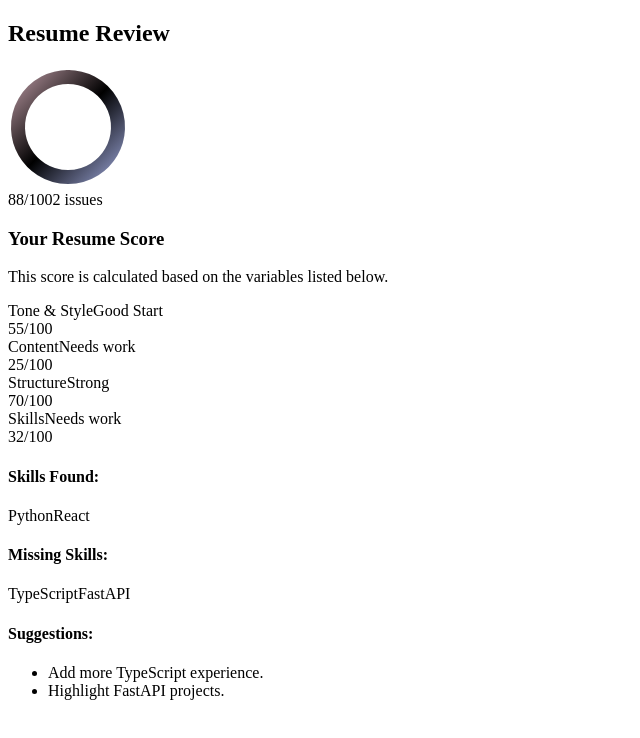
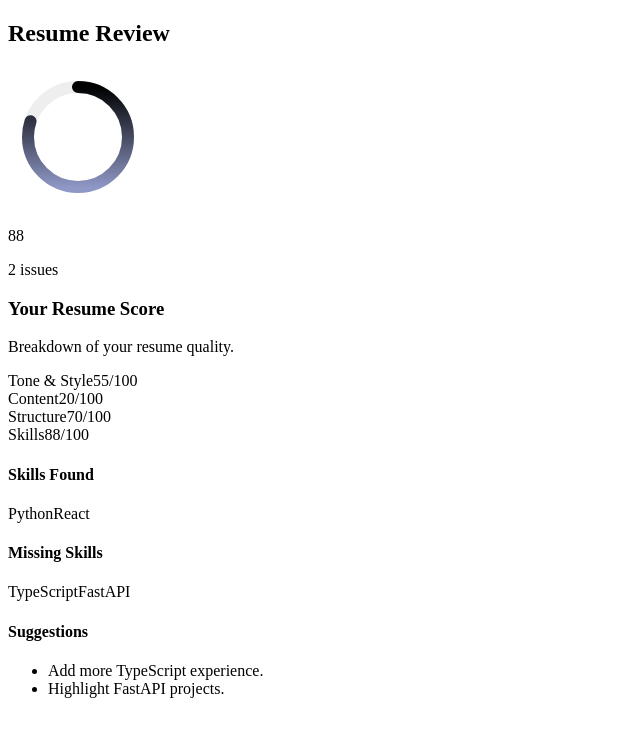
Before and after one commit to ayushrusiya9/ai-resume-analyzer-frontend, a Next.js app: page /ResultPage in a window 1280 px wide. Shown: the top 738 px of the page, without its empty margins (0-640 px from the left). Built offline with nearby package versions, Linux system fonts and the light colour scheme.

Commit message:
Refactor Button component for reusability and add loading state to UploadForm; enhance ResultPage with dynamic score breakdown and improved styling

```diff
--- a/src/components/Navbar.tsx
+++ b/src/components/Navbar.tsx
@@ -17,7 +17,7 @@ export default function Navbar() {
                 </h1>
                 {/* right side button */}
                 <div onClick={scrollToUpload}>
-                <Button />
+                {/* <Button /> */}
                 </div>
             </div>
         </nav>
--- a/src/pages/ResultPage.tsx
+++ b/src/pages/ResultPage.tsx
@@ -1,7 +1,5 @@
-import Navbar from "@/components/Navbar";
 import React from "react";
 
-// Props: expects the backend response structure
 interface ResultPageProps {
     match_score?: number;
     resume_skills?: string[];
@@ -9,80 +7,169 @@ interface ResultPageProps {
     suggestions?: string[];
 }
 
-// Helper for score color
+// Score color
 function getScoreColor(score: number) {
     if (score >= 70) return "text-green-600";
     if (score >= 40) return "text-yellow-500";
     return "text-red-500";
 }
 
-// Main ResultPage
-const ResultPage: React.FC<ResultPageProps> = ({ match_score = 88, resume_skills = ["Python", "React"], missing_skills = ["TypeScript", "FastAPI"], suggestions = ["Add more TypeScript experience.", "Highlight FastAPI projects."] }) => {
-    // Demo breakdown (static for now, can be dynamic)
+const ResultPage: React.FC<ResultPageProps> = ({
+    match_score = 88,
+    resume_skills = ["Python", "React"],
+    missing_skills = ["TypeScript", "FastAPI"],
+    suggestions = [
+        "Add more TypeScript experience.",
+        "Highlight FastAPI projects.",
+    ],
+}) => {
+
+    // SVG circle logic based on issues
+    const radius = 50;
+    const circumference = 2 * Math.PI * radius;
+    // If no issues, circle is full; if many issues, circle is low
+    // Assume 10+ issues = empty, 0 = full, interpolate in between
+    const maxIssues = 10;
+    const issues = missing_skills.length;
+    const fillPercent = issues >= maxIssues ? 0 : 1 - issues / maxIssues;
+    const progress = fillPercent * circumference;
+    const strokeDashoffset = circumference - progress;
+
+
+    // Dynamic breakdown logic
+    // Skills: match_score
+    // Content: number of resume_skills (out of 10)
+    // Structure: placeholder (always 70)
+    // Tone & Style: placeholder (always 55)
+    const contentScore = Math.min(Math.round((resume_skills.length / 10) * 100), 100);
+    const skillsTag = match_score >= 70 ? "Strong" : match_score >= 40 ? "Average" : "Weak";
+    const contentTag = contentScore >= 70 ? "Strong" : contentScore >= 40 ? "Average" : "Needs Work";
+    const structureScore = 70; // Placeholder
+    const toneScore = 55; // Placeholder
     const breakdown = [
-        { label: "Tone & Style", value: 55, tag: "Good Start", tagColor: "bg-yellow-100 text-yellow-700" },
-        { label: "Content", value: 25, tag: "Needs work", tagColor: "bg-red-100 text-red-700" },
-        { label: "Structure", value: 70, tag: "Strong", tagColor: "bg-green-100 text-green-700" },
-        { label: "Skills", value: 32, tag: "Needs work", tagColor: "bg-red-100 text-red-700" },
+        { label: "Tone & Style", value: toneScore, tag: toneScore >= 70 ? "Strong" : toneScore >= 40 ? "Average" : "Needs Work", color: toneScore >= 70 ? "green" : toneScore >= 40 ? "yellow" : "red" },
+        { label: "Content", value: contentScore, tag: contentTag, color: contentScore >= 70 ? "green" : contentScore >= 40 ? "yellow" : "red" },
+        { label: "Structure", value: structureScore, tag: structureScore >= 70 ? "Strong" : structureScore >= 40 ? "Average" : "Needs Work", color: structureScore >= 70 ? "green" : structureScore >= 40 ? "yellow" : "red" },
+        { label: "Skills", value: Math.round(match_score), tag: skillsTag, color: match_score >= 70 ? "green" : match_score >= 40 ? "yellow" : "red" },
     ];
 
     return (
-        <section className="min-h-screen bg-cover bg-center w-full flex flex-col items-center md:p-10">
-            <div className="w-full max-w-2xl bg-white rounded-2xl shadow-xl p-8 mt-12">
-                <h2 className="text-2xl font-bold mb-2">Resume Review</h2>
-                <div className="flex flex-col md:flex-row md:items-center gap-6">
-                    {/* Score Gauge (static arc for demo) */}
-                    <div className="flex flex-col items-center justify-center w-40 h-40">
-                        <svg width="120" height="120" viewBox="0 0 120 120">
+        <section className="min-h-screen flex justify-center items-center p-4">
+            <div className="w-full max-w-3xl bg-white rounded-2xl shadow-lg p-6 md:p-10">
+
+                {/* TITLE */}
+                <h2 className="text-2xl font-bold mb-6">Resume Review</h2>
+
+                <div className="flex flex-col md:flex-row gap-8">
+
+                    {/* SCORE CIRCLE */}
+                    <div className="flex flex-col items-center justify-center relative">
+                        <svg width="140" height="140">
+                            <circle
+                                cx="70"
+                                cy="70"
+                                r={radius}
+                                stroke="#eee"
+                                strokeWidth="12"
+                                fill="none"
+                            />
+
+                            <circle
+                                cx="70"
+                                cy="70"
+                                r={radius}
+                                stroke="url(#grad)"
+                                strokeWidth="12"
+                                fill="none"
+                                strokeDasharray={circumference}
+                                strokeDashoffset={strokeDashoffset}
+                                strokeLinecap="round"
+                                transform="rotate(-90 70 70)"
+                            />
+
                             <defs>
-                                <linearGradient id="scoreGradient" x1="0" y1="0" x2="1" y2="1">
-                                    <stop offset="0%" stopColor="#AB8C95" />
-                                    <stop offset="50%" stopColor="#000000" />
-                                    <stop offset="100%" stopColor="#8E97C5" />
+                                <linearGradient id="grad">
+                                    <stop offset="0%" stopColor="#8E97C5" />
+                                    <stop offset="100%" stopColor="#000000" />
                                 </linearGradient>
                             </defs>
-                            <circle cx="60" cy="60" r="50" fill="none" stroke="#eee" strokeWidth="14" />
-                            <path d="M 60 10 A 50 50 0 1 1 59.99 10" fill="none" stroke="url(#scoreGradient)" strokeWidth="14" strokeLinecap="round" />
                         </svg>
-                        <div className="absolute mt-[-90px] flex flex-col items-center">
-                            <span className="text-2xl font-bold">{Math.round(match_score)}/100</span>
-                            <span className="text-gray-500 text-xs">{missing_skills.length} issues</span>
+
+                        {/* CENTER TEXT */}
+                        <div className="absolute text-center">
+                            <p className={`text-2xl font-bold ${getScoreColor(match_score)}`}>
+                                {match_score}
+                            </p>
+                            <p className="text-xs text-gray-500">
+                                {missing_skills.length} issues
+                            </p>
                         </div>
                     </div>
-                    {/* Score Details */}
+
+                    {/* DETAILS */}
                     <div className="flex-1">
-                        <h3 className="text-xl font-semibold mb-1">Your Resume Score</h3>
-                        <p className="text-gray-500 text-sm mb-4">This score is calculated based on the variables listed below.</p>
+                        <h3 className="text-lg font-semibold mb-2">
+                            Your Resume Score
+                        </h3>
+                        <p className="text-sm text-gray-500 mb-4">
+                            Breakdown of your resume quality.
+                        </p>
+
                         <div className="space-y-3">
                             {breakdown.map((item) => (
-                                <div key={item.label} className="flex items-center justify-between py-2 border-b last:border-b-0">
-                                    <div className="flex items-center gap-2">
-                                        <span className="font-medium text-gray-700">{item.label}</span>
-                                        <span className={`text-xs px-2 py-0.5 rounded-full ${item.tagColor}`}>{item.tag}</span>
-                                    </div>
-                                    <span className="font-bold text-gray-700">{item.value}/100</span>
+                                <div
+                                    key={item.label}
+                                    className="flex justify-between items-center border-b pb-2"
+                                >
+                                    <span className="font-medium">
+                                        {item.label}
+                                    </span>
+                                    <span className="font-semibold">
+                                        {item.value}/100
+                                    </span>
                                 </div>
                             ))}
                         </div>
                     </div>
                 </div>
-                {/* Skills and Suggestions */}
+
+                {/* SKILLS */}
                 <div className="mt-8">
-                    <h4 className="font-semibold mb-2">Skills Found:</h4>
+                    <h4 className="font-semibold mb-2">Skills Found</h4>
                     <div className="flex flex-wrap gap-2 mb-4">
                         {resume_skills.map((skill) => (
-                            <span key={skill} className="bg-blue-100 text-blue-700 px-2 py-0.5 rounded-full text-xs">{skill}</span>
+                            <span
+                                key={skill}
+                                className="bg-blue-100 text-blue-700 px-3 py-1 rounded-full text-xs"
+                            >
+                                {skill}
+                            </span>
                         ))}
                     </div>
-                    <h4 className="font-semibold mb-2">Missing Skills:</h4>
+
+                    <h4 className="font-semibold mb-2">Missing Skills</h4>
                     <div className="flex flex-wrap gap-2 mb-4">
-                        {missing_skills.length > 0 ? missing_skills.map((skill) => (
-                            <span key={skill} className="bg-red-100 text-red-700 px-2 py-0.5 rounded-full text-xs">{skill}</span>
-                        )) : <span className="text-green-600 text-xs">None</span>}
+                        {missing_skills.length > 0 ? (
+                            missing_skills.map((skill) => (
+                                <span
+                                    key={skill}
+                                    className="bg-red-100 text-red-700 px-3 py-1 rounded-full text-xs"
+                                >
+                                    {skill}
+                                </span>
+                            ))
+                        ) : (
+                            <span className="text-green-600 text-sm">
+                                No missing skills
+                            </span>
+                        )}
                     </div>
-                    <h4 className="font-semibold mb-2">Suggestions:</h4>
-                    <ul className="list-disc list-inside text-gray-700 text-sm">
-                        {suggestions.map((s, i) => <li key={i}>{s}</li>)}
+
+                    <h4 className="font-semibold mb-2">Suggestions</h4>
+                    <ul className="list-disc list-inside text-sm text-gray-700 space-y-1">
+                        {suggestions.map((s, i) => (
+                            <li key={i}>{s}</li>
+                        ))}
                     </ul>
                 </div>
             </div>
```
Also changed, not shown: src/components/Button.tsx (+18 -9 lines), src/components/UploadForm.tsx (+156 -89 lines).
